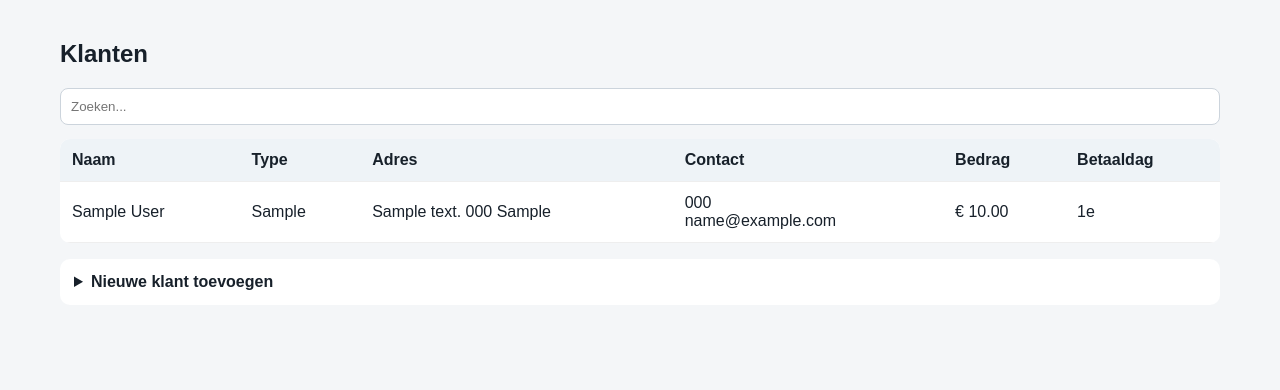
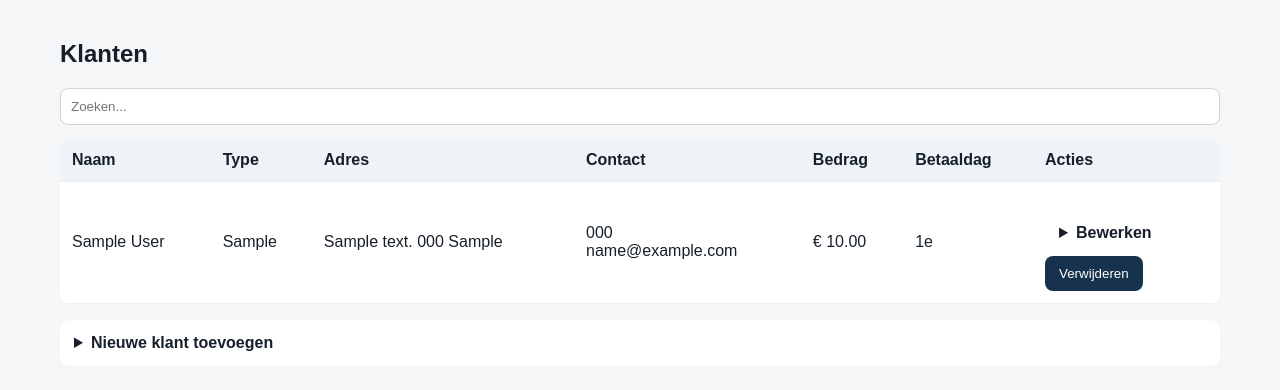
Before and after one commit to thinkupsolutions/opslagbox-beheer, a FastAPI app: page / in a window 1280 px wide, after a click on "Klanten". Shown: the part 125-515 px from the top of the page. Run offline with FastAPI, Linux system fonts and the light colour scheme; the visitor is signed in with stand-in values (Sample User, id 1); tables that the repository leaves empty hold one stand-in row (values such as "Sample post").

Commit message:
Add customer edit and delete: app/templates/index.html

```diff
--- a/app/templates/index.html
+++ b/app/templates/index.html
@@ -23,8 +23,12 @@
 
 <section id="klanten" class="page">
 <h1>Klanten</h1><input class="search" placeholder="Zoeken..." oninput="filterRows(this,'customerTable')">
-<table id="customerTable"><tr><th>Naam</th><th>Type</th><th>Adres</th><th>Contact</th><th>Bedrag</th><th>Betaaldag</th></tr>
-{% for c in customers %}<tr><td>{{ c.name }}</td><td>{{ c.customer_type }}</td><td>{{ c.address }} {{ c.postal_code }} {{ c.city }}</td><td>{{ c.phone }}<br>{{ c.email }}</td><td>€ {{ '%.2f'|format(c.monthly_amount) }}</td><td>{{ c.payment_day }}e</td></tr>{% endfor %}
+<div id="notice"></div>
+<table id="customerTable"><tr><th>Naam</th><th>Type</th><th>Adres</th><th>Contact</th><th>Bedrag</th><th>Betaaldag</th><th>Acties</th></tr>
+{% for c in customers %}<tr><td>{{ c.name }}</td><td>{{ c.customer_type }}</td><td>{{ c.address }} {{ c.postal_code }} {{ c.city }}</td><td>{{ c.phone }}<br>{{ c.email }}</td><td>€ {{ '%.2f'|format(c.monthly_amount) }}</td><td>{{ c.payment_day }}e</td><td class="actions"><details><summary>Bewerken</summary><form method="post" action="/customers/{{ c.id }}/edit" class="formgrid editform">
+<input name="name" value="{{ c.name }}" placeholder="Naam" required><select name="customer_type"><option{{ ' selected' if c.customer_type == 'Particulier' else '' }}>Particulier</option><option{{ ' selected' if c.customer_type == 'Zakelijk' else '' }}>Zakelijk</option></select>
+<input name="address" value="{{ c.address }}" placeholder="Adres"><input name="postal_code" value="{{ c.postal_code }}" placeholder="Postcode"><input name="city" value="{{ c.city }}" placeholder="Woonplaats"><input name="phone" value="{{ c.phone }}" placeholder="Telefoon"><input name="email" value="{{ c.email }}" placeholder="E-mail"><input name="company_name" value="{{ c.company_name }}" placeholder="Bedrijfsnaam"><input name="kvk" value="{{ c.kvk }}" placeholder="KvK"><input name="monthly_amount" value="{{ c.monthly_amount }}" type="number" step="0.01" placeholder="Maandbedrag"><input name="payment_day" value="{{ c.payment_day }}" type="number" min="1" max="31" placeholder="Betaaldag"><button>Wijzigingen opslaan</button></form></details>
+<form method="post" action="/customers/{{ c.id }}/delete" onsubmit="return confirm('Weet je zeker dat je deze klant wilt verwijderen?')"><button class="danger" type="submit">Verwijderen</button></form></td></tr>{% endfor %}
 </table>
 <details><summary>Nieuwe klant toevoegen</summary><form method="post" action="/customers" class="formgrid">
 <input name="name" placeholder="Naam" required><select name="customer_type"><option>Particulier</option><option>Zakelijk</option></select>
```
